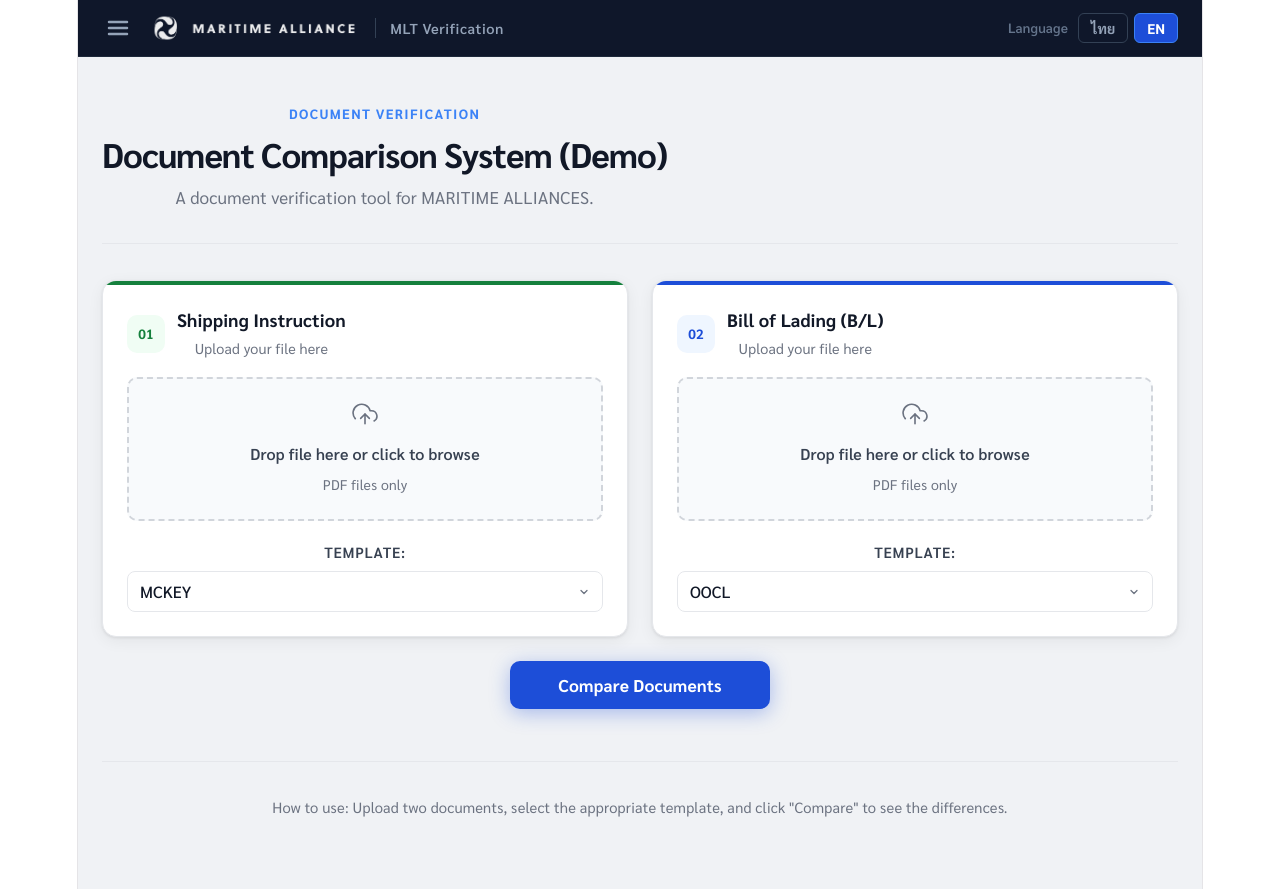
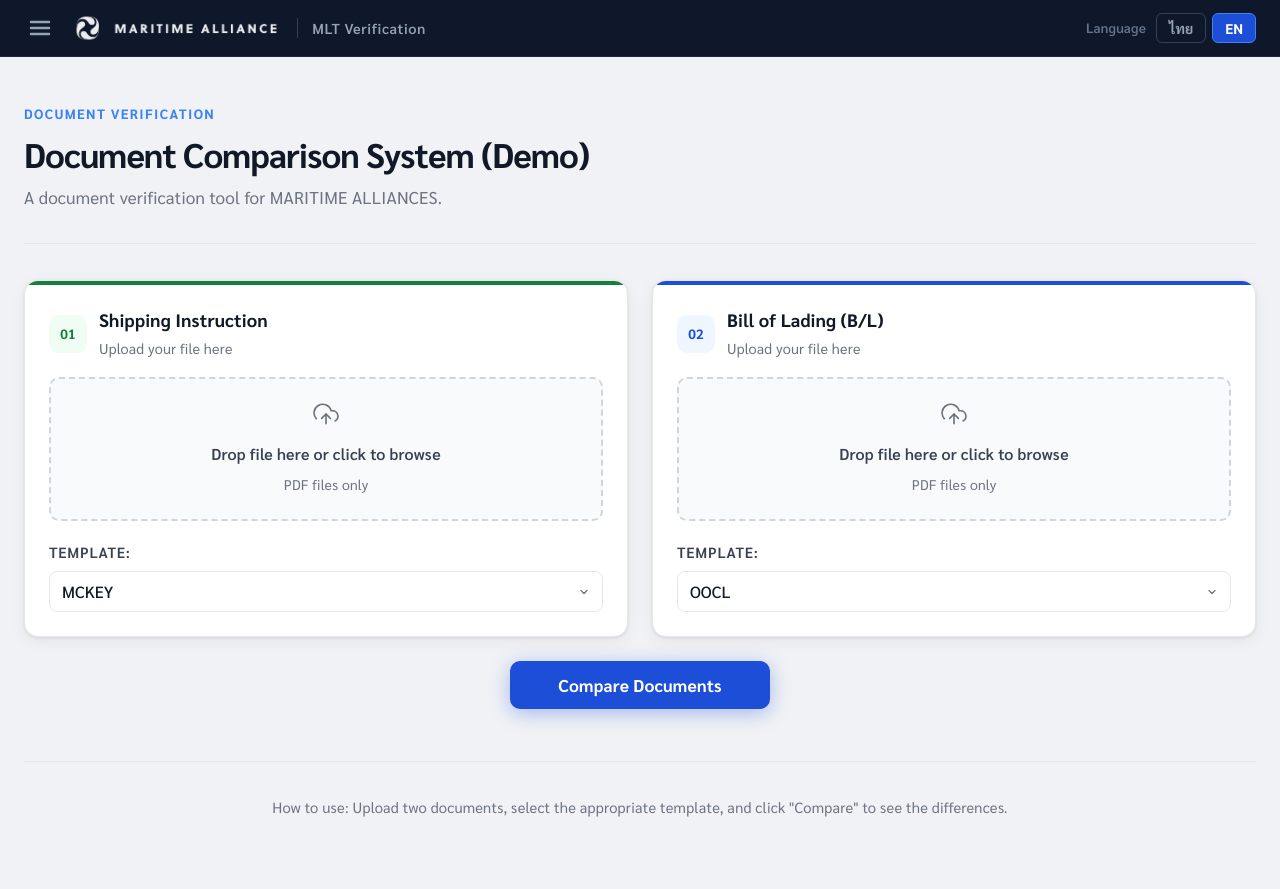
Before and after one commit to thassanawalai/MLT_DocumentCompare, a React (Vite) app in the folder frontend/: page / in a window 1280 px wide. Built offline with nearby package versions, Linux system fonts and the light colour scheme; a web font is replaced by a local one.

Commit message:
edit14 Me

```diff
--- a/frontend/src/index.css
+++ b/frontend/src/index.css
@@ -76,11 +76,8 @@ body {
 }
 
 #root {
-  width: 1126px;
-  max-width: 100%;
-  margin: 0 auto;
-  text-align: center;
-  border-inline: 1px solid var(--border);
+  width: 100%;
+  margin: 0;
   min-height: 100svh;
   display: flex;
   flex-direction: column;
```
